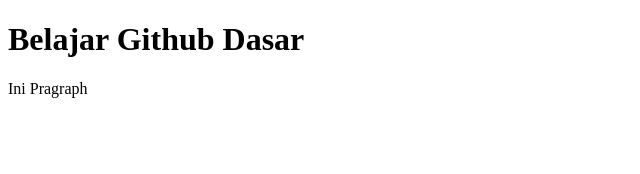
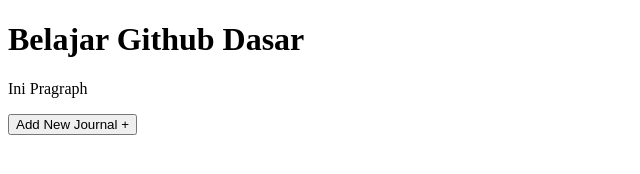
Before and after one commit to YogaArdiana/belajar-github, a plain HTML site: page index.html in a window 1280 px wide. Shown: the whole page, without its empty margins (0-640 px from the left). Drawn offline with Linux system fonts and the light colour scheme.

Commit message:
Menambah Button

```diff
--- a/index.html
+++ b/index.html
@@ -8,5 +8,6 @@
 <body>
     <h1>Belajar Github Dasar</h1>
     <p>Ini Pragraph</p>
+    <button>Add New Journal +</button>
 </body>
 </html>
```
